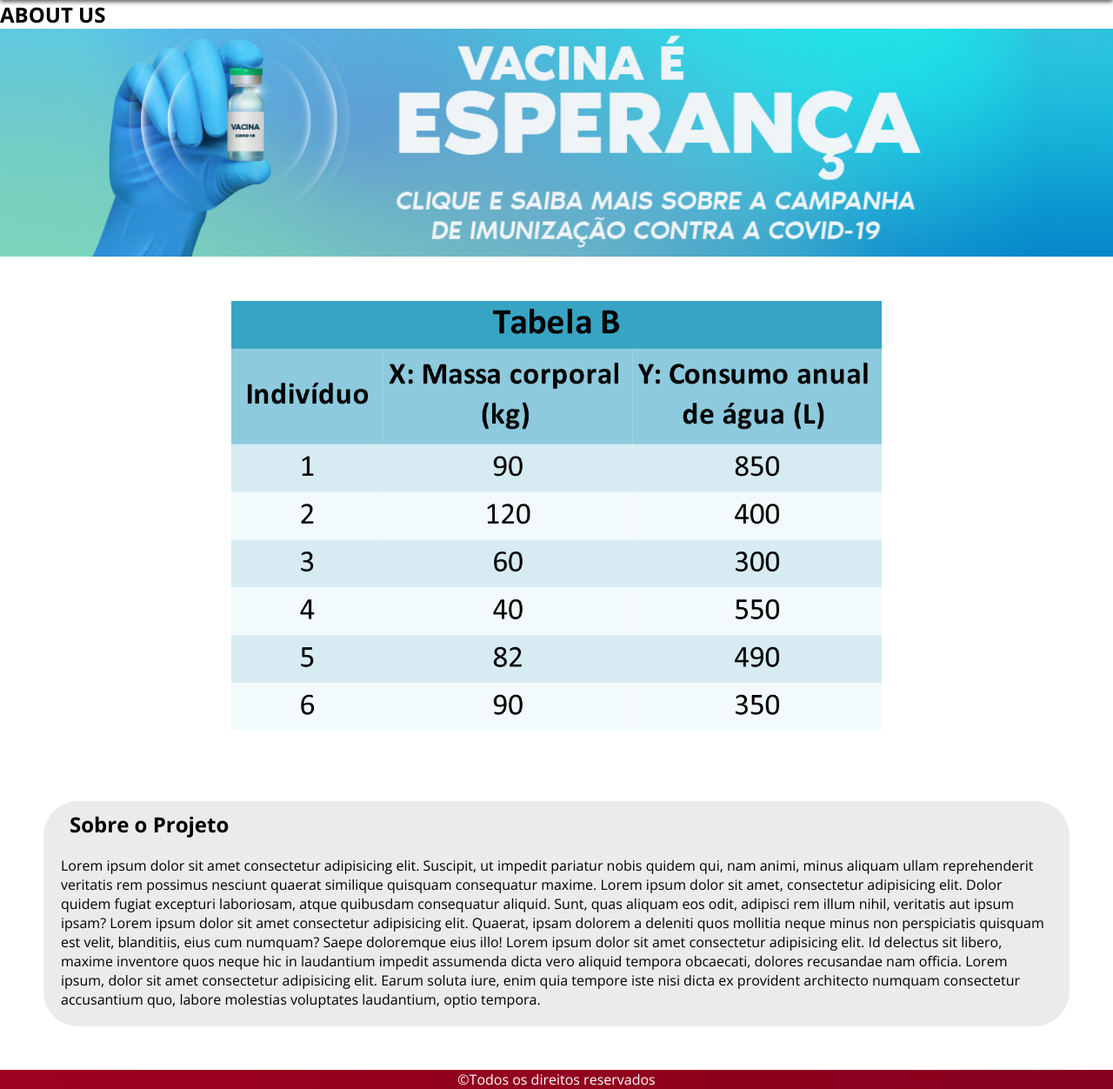
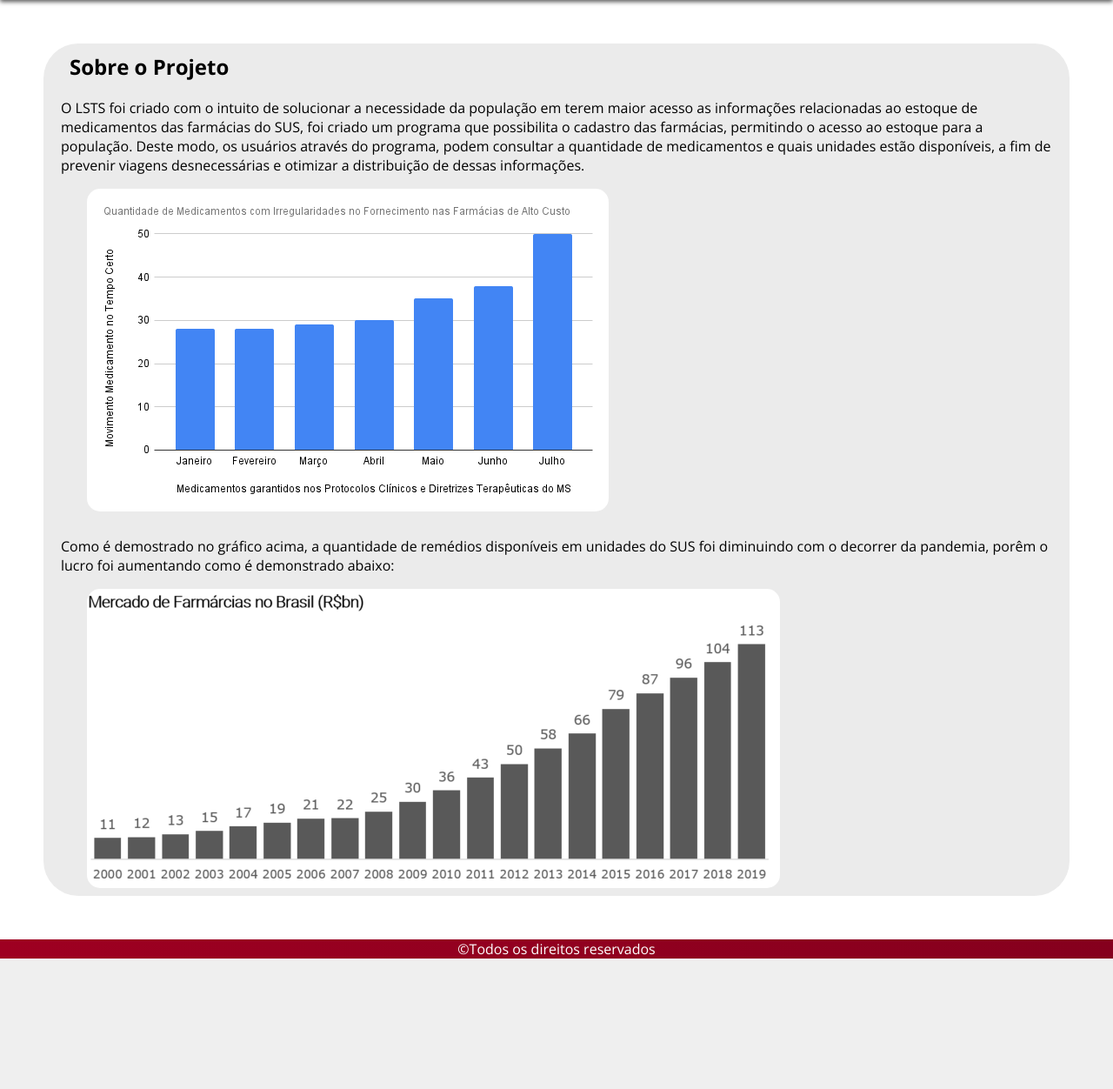
Before and after one commit to Gater73/LSTS, a Flask app: page /about in a window 1280 px wide. Shown: the part 67-1319 px from the top of the page at 87% size. After the commit the page ends 1169 px from the top, so only its background shows below. Run offline with Flask 2, Linux system fonts and the light colour scheme.

Commit message:
Update about.html

```diff
--- a/templates/about.html
+++ b/templates/about.html
@@ -29,17 +29,13 @@
         </div>
     </header>
     <main>
-        <section class="top">
-            <h1>ABOUT US</h1>
-            <img src="../static/images/banner-topo-covid-vacina.png" alt="imagem de campanha pró vacinação">
-        </section>
-        <section class="table">
-            <img src="../static/images/tabela-ex.png" alt="Tabela de Remédios">
-        </section>
         <section class="about-us">
             <article>
                 <h2>Sobre o Projeto</h2>
-                <p>Lorem ipsum dolor sit amet consectetur adipisicing elit. Suscipit, ut impedit pariatur nobis quidem qui, nam animi, minus aliquam ullam reprehenderit veritatis rem possimus nesciunt quaerat similique quisquam consequatur maxime. Lorem ipsum dolor sit amet, consectetur adipisicing elit. Dolor quidem fugiat excepturi laboriosam, atque quibusdam consequatur aliquid. Sunt, quas aliquam eos odit, adipisci rem illum nihil, veritatis aut ipsum ipsam? Lorem ipsum dolor sit amet consectetur adipisicing elit. Quaerat, ipsam dolorem a deleniti quos mollitia neque minus non perspiciatis quisquam est velit, blanditiis, eius cum numquam? Saepe doloremque eius illo! Lorem ipsum dolor sit amet consectetur adipisicing elit. Id delectus sit libero, maxime inventore quos neque hic in laudantium impedit assumenda dicta vero aliquid tempora obcaecati, dolores recusandae nam officia. Lorem ipsum, dolor sit amet consectetur adipisicing elit. Earum soluta iure, enim quia tempore iste nisi dicta ex provident architecto numquam consectetur accusantium quo, labore molestias voluptates laudantium, optio tempora.</p>
+                <p>O LSTS foi criado com o intuito de solucionar a necessidade da população em terem maior acesso as informações relacionadas ao estoque de medicamentos das farmácias do SUS, foi criado um programa que possibilita o cadastro das farmácias, permitindo o acesso ao estoque para a população. Deste modo, os usuários através do programa, podem consultar a quantidade de medicamentos e quais unidades estão disponíveis, a fim de prevenir viagens desnecessárias e otimizar a distribuição de dessas informações.</p>
+                <img style="position: relative; left: 50px; border-radius: 15px; bottom: 0.25rem;" src="../static/images/graf-rem.webp"></img>
+                <p>Como é demostrado no gráfico acima, a quantidade de remédios disponíveis em unidades do SUS foi diminuindo com o decorrer da pandemia, porêm o lucro foi aumentando como é demonstrado abaixo:</p>
+                <img style="position: relative; left: 50px; border-radius: 15px; bottom: 0.25rem;" src="../static/images/graf-lucr.png"></img>
             </article>
         </section>
     </main>
```
